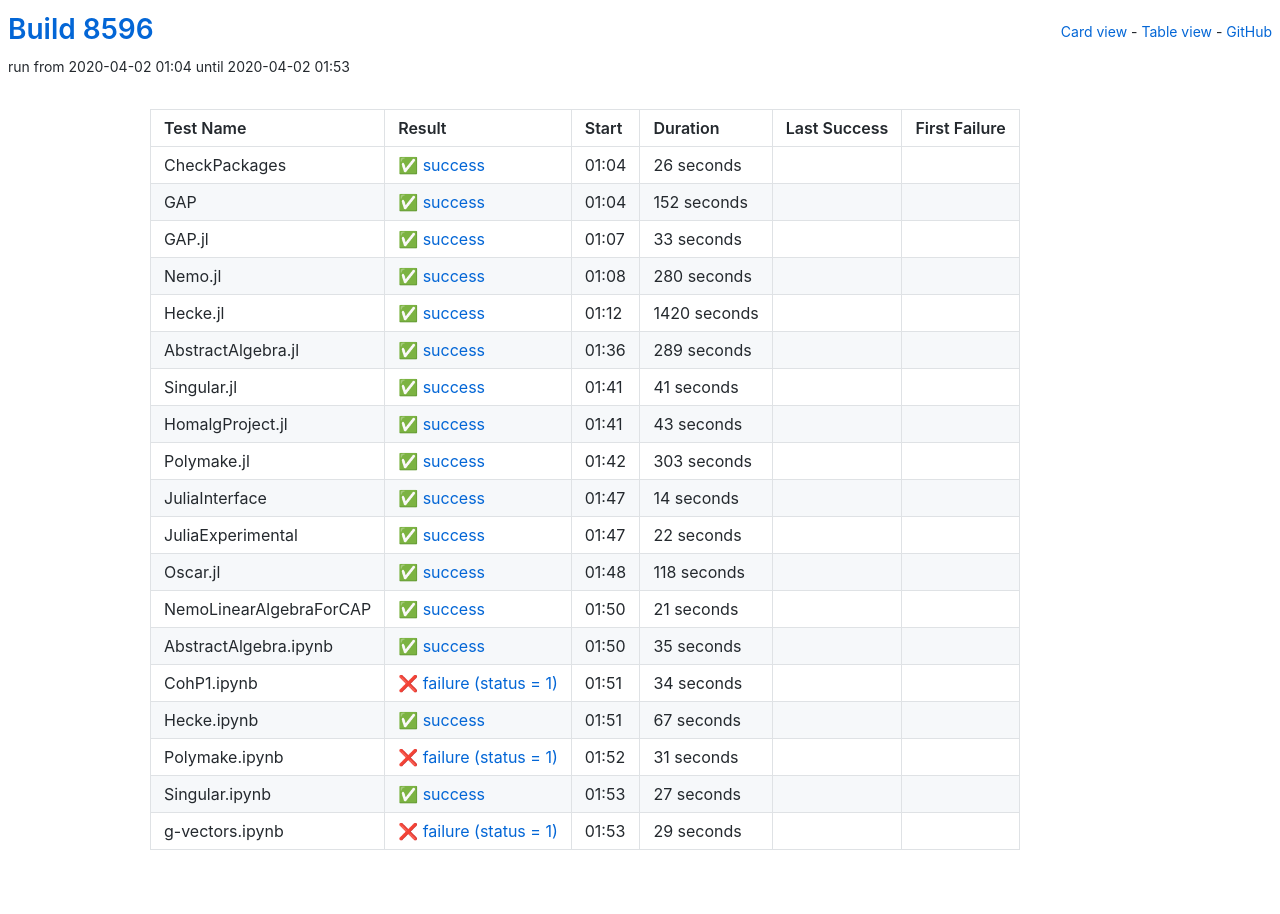
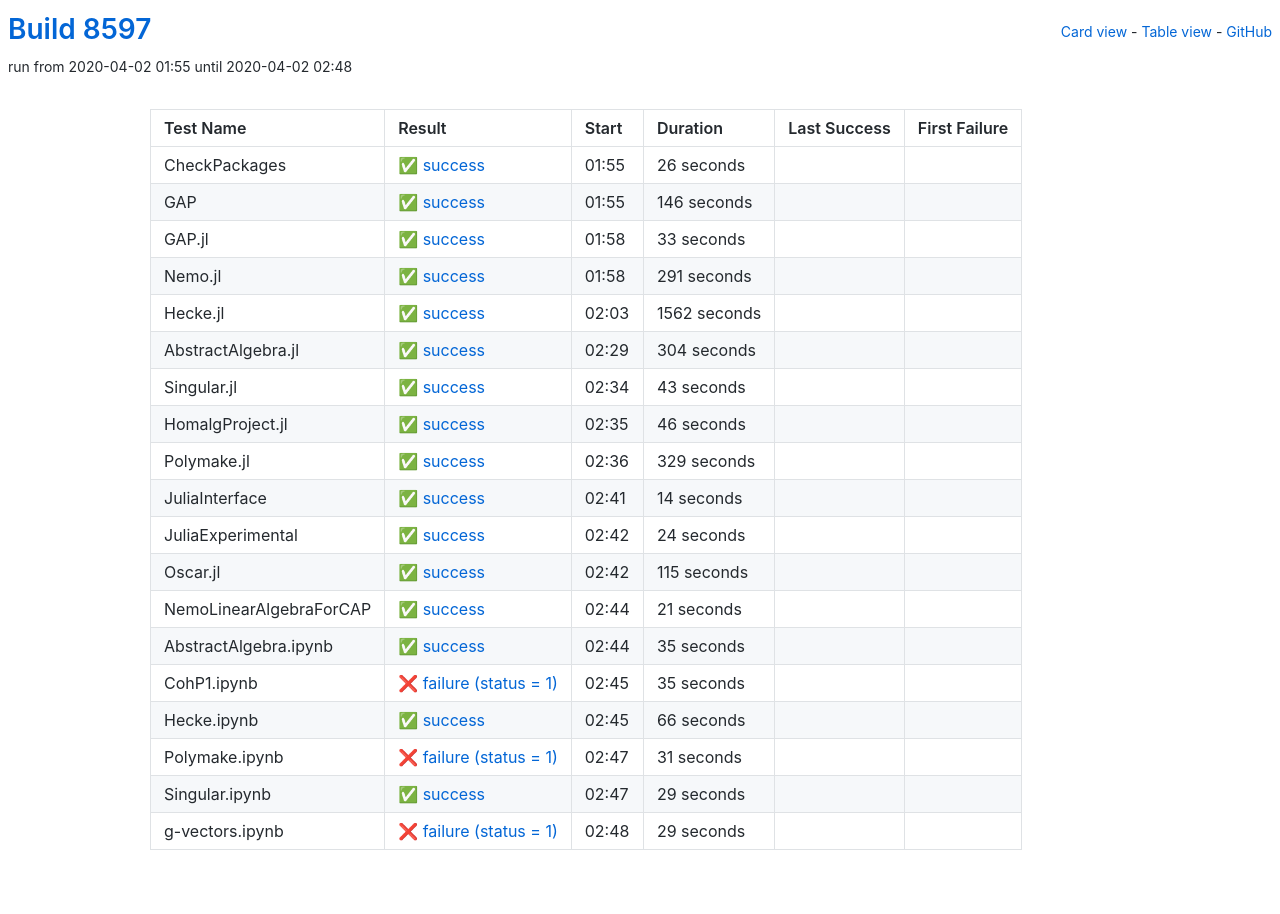
Before and after one commit to oscar-system/oscar-ci-status, a Jekyll site: the page built from table.html, in a window 1280 px wide. Built offline with Jekyll 4.4.1, drawn with Linux system fonts in a browser that asks for light colours.

Commit message:
Build 8597

```diff
--- a/_data/ci.yml
+++ b/_data/ci.yml
@@ -1,5 +1,5 @@
-build: 8596
-build_url: https://oscarci.mathematik.uni-kl.de/job/oscar/8596/
+build: 8597
+build_url: https://oscarci.mathematik.uni-kl.de/job/oscar/8597/
 job: oscar
 tests:
 - duration: 26
@@ -8,20 +8,20 @@ tests:
   first_failure_url: null
   last_success: false
   last_success_url: null
-  log: https://oscarci.mathematik.uni-kl.de/job/oscar/8596/artifact/logs/build-8596/CheckPackages.log
+  log: https://oscarci.mathematik.uni-kl.de/job/oscar/8597/artifact/logs/build-8597/CheckPackages.log
   name: CheckPackages
-  start: 2020-04-02 01:04
+  start: 2020-04-02 01:55
   status: success
   success: true
-- duration: 152
+- duration: 146
   exitcode: 0
   first_failure: false
   first_failure_url: null
   last_success: false
   last_success_url: null
-  log: https://oscarci.mathematik.uni-kl.de/job/oscar/8596/artifact/logs/build-8596/GAP.log
+  log: https://oscarci.mathematik.uni-kl.de/job/oscar/8597/artifact/logs/build-8597/GAP.log
   name: GAP
-  start: 2020-04-02 01:04
+  start: 2020-04-02 01:55
   status: success
   success: true
 - duration: 33
@@ -30,53 +30,42 @@ tests:
   first_failure_url: null
   last_success: false
   last_success_url: null
-  log: https://oscarci.mathematik.uni-kl.de/job/oscar/8596/artifact/logs/build-8596/GAP.jl.log
+  log: https://oscarci.mathematik.uni-kl.de/job/oscar/8597/artifact/logs/build-8597/GAP.jl.log
   name: GAP.jl
-  start: 2020-04-02 01:07
+  start: 2020-04-02 01:58
   status: success
   success: true
-- duration: 280
+- duration: 291
   exitcode: 0
   first_failure: false
   first_failure_url: null
   last_success: false
   last_success_url: null
-  log: https://oscarci.mathematik.uni-kl.de/job/oscar/8596/artifact/logs/build-8596/Nemo.jl.log
+  log: https://oscarci.mathematik.uni-kl.de/job/oscar/8597/artifact/logs/build-8597/Nemo.jl.log
   name: Nemo.jl
-  start: 2020-04-02 01:08
+  start: 2020-04-02 01:58
   status: success
   success: true
-- duration: 1420
+- duration: 1562
   exitcode: 0
   first_failure: false
   first_failure_url: null
   last_success: false
   last_success_url: null
-  log: https://oscarci.mathematik.uni-kl.de/job/oscar/8596/artifact/logs/build-8596/Hecke.jl.log
+  log: https://oscarci.mathematik.uni-kl.de/job/oscar/8597/artifact/logs/build-8597/Hecke.jl.log
   name: Hecke.jl
-  start: 2020-04-02 01:12
+  start: 2020-04-02 02:03
   status: success
   success: true
-- duration: 289
+- duration: 304
   exitcode: 0
   first_failure: false
   first_failure_url: null
   last_success: false
   last_success_url: null
-  log: https://oscarci.mathematik.uni-kl.de/job/oscar/8596/artifact/logs/build-8596/AbstractAlgebra.jl.log
+  log: https://oscarci.mathematik.uni-kl.de/job/oscar/8597/artifact/logs/build-8597/AbstractAlgebra.jl.log
   name: AbstractAlgebra.jl
-  start: 2020-04-02 01:36
-  status: success
-  success: true
-- duration: 41
-  exitcode: 0
-  first_failure: false
-  first_failure_url: null
-  last_success: false
-  last_success_url: null
-  log: https://oscarci.mathematik.uni-kl.de/job/oscar/8596/artifact/logs/build-8596/Singular.jl.log
-  name: Singular.jl
-  start: 2020-04-02 01:41
+  start: 2020-04-02 02:29
   status: success
   success: true
 - duration: 43
@@ -85,20 +74,31 @@ tests:
   first_failure_url: null
   last_success: false
   last_success_url: null
-  log: https://oscarci.mathematik.uni-kl.de/job/oscar/8596/artifact/logs/build-8596/HomalgProject.jl.log
-  name: HomalgProject.jl
-  start: 2020-04-02 01:41
+  log: https://oscarci.mathematik.uni-kl.de/job/oscar/8597/artifact/logs/build-8597/Singular.jl.log
+  name: Singular.jl
+  start: 2020-04-02 02:34
   status: success
   success: true
-- duration: 303
+- duration: 46
   exitcode: 0
   first_failure: false
   first_failure_url: null
   last_success: false
   last_success_url: null
-  log: https://oscarci.mathematik.uni-kl.de/job/oscar/8596/artifact/logs/build-8596/Polymake.jl.log
+  log: https://oscarci.mathematik.uni-kl.de/job/oscar/8597/artifact/logs/build-8597/HomalgProject.jl.log
+  name: HomalgProject.jl
+  start: 2020-04-02 02:35
+  status: success
+  success: true
+- duration: 329
+  exitcode: 0
+  first_failure: false
+  first_failure_url: null
+  last_success: false
+  last_success_url: null
+  log: https://oscarci.mathematik.uni-kl.de/job/oscar/8597/artifact/logs/build-8597/Polymake.jl.log
   name: Polymake.jl
-  start: 2020-04-02 01:42
+  start: 2020-04-02 02:36
   status: success
   success: true
 - duration: 14
@@ -107,31 +107,31 @@ tests:
   first_failure_url: null
   last_success: false
   last_success_url: null
-  log: https://oscarci.mathematik.uni-kl.de/job/oscar/8596/artifact/logs/build-8596/JuliaInterface.log
+  log: https://oscarci.mathematik.uni-kl.de/job/oscar/8597/artifact/logs/build-8597/JuliaInterface.log
   name: JuliaInterface
-  start: 2020-04-02 01:47
+  start: 2020-04-02 02:41
   status: success
   success: true
-- duration: 22
+- duration: 24
   exitcode: 0
   first_failure: false
   first_failure_url: null
   last_success: false
   last_success_url: null
-  log: https://oscarci.mathematik.uni-kl.de/job/oscar/8596/artifact/logs/build-8596/JuliaExperimental.log
+  log: https://oscarci.mathematik.uni-kl.de/job/oscar/8597/artifact/logs/build-8597/JuliaExperimental.log
   name: JuliaExperimental
-  start: 2020-04-02 01:47
+  start: 2020-04-02 02:42
   status: success
   success: true
-- duration: 118
+- duration: 115
   exitcode: 0
   first_failure: false
   first_failure_url: null
   last_success: false
   last_success_url: null
-  log: https://oscarci.mathematik.uni-kl.de/job/oscar/8596/artifact/logs/build-8596/Oscar.jl.log
+  log: https://oscarci.mathematik.uni-kl.de/job/oscar/8597/artifact/logs/build-8597/Oscar.jl.log
   name: Oscar.jl
-  start: 2020-04-02 01:48
+  start: 2020-04-02 02:42
   status: success
   success: true
 - duration: 21
@@ -140,9 +140,9 @@ tests:
   first_failure_url: null
   last_success: false
   last_success_url: null
-  log: https://oscarci.mathematik.uni-kl.de/job/oscar/8596/artifact/logs/build-8596/NemoLinearAlgebraForCAP.log
+  log: https://oscarci.mathematik.uni-kl.de/job/oscar/8597/artifact/logs/build-8597/NemoLinearAlgebraForCAP.log
   name: NemoLinearAlgebraForCAP
-  start: 2020-04-02 01:50
+  start: 2020-04-02 02:44
   status: success
   success: true
 - duration: 35
@@ -151,31 +151,31 @@ tests:
   first_failure_url: null
   last_success: false
   last_success_url: null
-  log: https://oscarci.mathematik.uni-kl.de/job/oscar/8596/artifact/logs/build-8596/AbstractAlgebra.ipynb.log
+  log: https://oscarci.mathematik.uni-kl.de/job/oscar/8597/artifact/logs/build-8597/AbstractAlgebra.ipynb.log
   name: AbstractAlgebra.ipynb
-  start: 2020-04-02 01:50
+  start: 2020-04-02 02:44
   status: success
   success: true
-- duration: 34
+- duration: 35
   exitcode: 1
   first_failure: false
   first_failure_url: null
   last_success: false
   last_success_url: null
-  log: https://oscarci.mathematik.uni-kl.de/job/oscar/8596/artifact/logs/build-8596/CohP1.ipynb.log
+  log: https://oscarci.mathematik.uni-kl.de/job/oscar/8597/artifact/logs/build-8597/CohP1.ipynb.log
   name: CohP1.ipynb
-  start: 2020-04-02 01:51
+  start: 2020-04-02 02:45
   status: failure
   success: false
-- duration: 67
+- duration: 66
   exitcode: 0
   first_failure: false
   first_failure_url: null
   last_success: false
   last_success_url: null
-  log: https://oscarci.mathematik.uni-kl.de/job/oscar/8596/artifact/logs/build-8596/Hecke.ipynb.log
+  log: https://oscarci.mathematik.uni-kl.de/job/oscar/8597/artifact/logs/build-8597/Hecke.ipynb.log
   name: Hecke.ipynb
-  start: 2020-04-02 01:51
+  start: 2020-04-02 02:45
   status: success
   success: true
 - duration: 31
@@ -184,20 +184,20 @@ tests:
   first_failure_url: null
   last_success: false
   last_success_url: null
-  log: https://oscarci.mathematik.uni-kl.de/job/oscar/8596/artifact/logs/build-8596/Polymake.ipynb.log
+  log: https://oscarci.mathematik.uni-kl.de/job/oscar/8597/artifact/logs/build-8597/Polymake.ipynb.log
   name: Polymake.ipynb
-  start: 2020-04-02 01:52
+  start: 2020-04-02 02:47
   status: failure
   success: false
-- duration: 27
+- duration: 29
   exitcode: 0
   first_failure: false
   first_failure_url: null
   last_success: false
   last_success_url: null
-  log: https://oscarci.mathematik.uni-kl.de/job/oscar/8596/artifact/logs/build-8596/Singular.ipynb.log
+  log: https://oscarci.mathematik.uni-kl.de/job/oscar/8597/artifact/logs/build-8597/Singular.ipynb.log
   name: Singular.ipynb
-  start: 2020-04-02 01:53
+  start: 2020-04-02 02:47
   status: success
   success: true
 - duration: 29
@@ -206,8 +206,8 @@ tests:
   first_failure_url: null
   last_success: false
   last_success_url: null
-  log: https://oscarci.mathematik.uni-kl.de/job/oscar/8596/artifact/logs/build-8596/g-vectors.ipynb.log
+  log: https://oscarci.mathematik.uni-kl.de/job/oscar/8597/artifact/logs/build-8597/g-vectors.ipynb.log
   name: g-vectors.ipynb
-  start: 2020-04-02 01:53
+  start: 2020-04-02 02:48
   status: failure
   success: false
```
Also changed, not shown: README.md.
